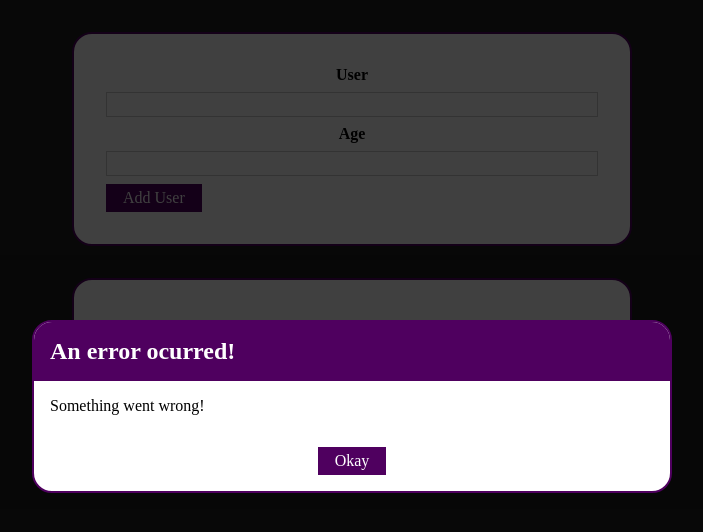
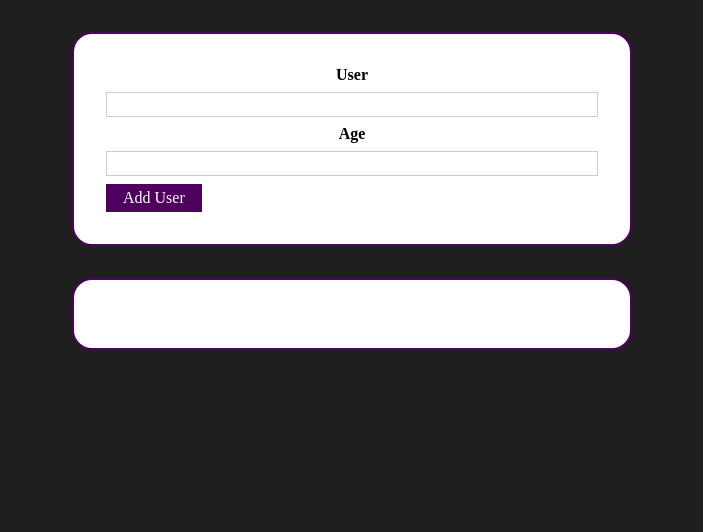
Before and after one commit to Famormino/starting-for-lessons, a React (Vite) app: page / in a window 1280 px wide. Shown: the top 532 px of the page, without its empty margins (288-991 px from the left). Built offline with nearby package versions, Linux system fonts and the light colour scheme.

Commit message:
adding error modal

```diff
--- a/src/Components/Users/AddUser.jsx
+++ b/src/Components/Users/AddUser.jsx
@@ -8,6 +8,7 @@ import classes from "./AddUser.module.css";
 const AddUser = (props) => {
     const [enteredUserName, setEnteredUserName] = useState("");
     const [enteredUserAge, setEnteredUserAge] = useState("");
+    const [errorModal, setErrorModal] = useState();
 
     const userNameChangeHandler = (event) => {
         setEnteredUserName(event.target.value);
@@ -16,15 +17,27 @@ const AddUser = (props) => {
     const userAgeChangeHandler = (event) => {
         setEnteredUserAge(event.target.value);
     };
+
     const addUserHandle = (event) => {
         event.preventDefault();
         if (
             enteredUserName.trim().length === 0 ||
-            enteredUserAge.trim().length === 0 ||
-            +enteredUserAge < 1
+            enteredUserAge.trim().length === 0
         ) {
+            setErrorModal({
+                title: "Ocurrió un error",
+                message: "Complete el usuario y la edad para enviar",
+            });
             return;
         }
+        if (+enteredUserAge < 1) {
+            setErrorModal({
+                title: "Ocurrió un error",
+                message: "La edad no puede ser menor a 1",
+            });
+            return;
+        }
+
         props.onAddUser(enteredUserName, enteredUserAge);
         setEnteredUserName("");
         setEnteredUserAge("");
@@ -32,10 +45,12 @@ const AddUser = (props) => {
 
     return (
         <>
-            <ErrorModal
-                title={"An error ocurred!"}
-                message="Something went wrong!"
-            />
+            {errorModal && (
+                <ErrorModal
+                    title={errorModal.title}
+                    message={errorModal.message}
+                />
+            )}
             <Card className={classes.input}>
                 <form onSubmit={addUserHandle}>
                     <label htmlFor="userName">User</label>
```
